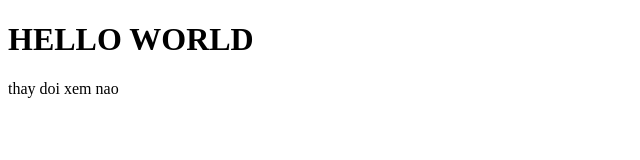
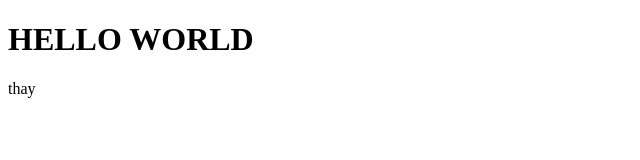
Before and after one commit to namle98/namle98, a plain HTML site: page index.html in a window 1280 px wide. Shown: the full height of the page, 0-640 px from the left. Drawn offline with Linux system fonts and the light colour scheme.

Commit message:
up index

```diff
--- a/index.html
+++ b/index.html
@@ -8,6 +8,6 @@
 </head>
 <body>
     <h1>HELLO WORLD</h1>
-    <p>thay doi xem nao</p>
+    <p>thay </p>
 </body>
 </html>
```
